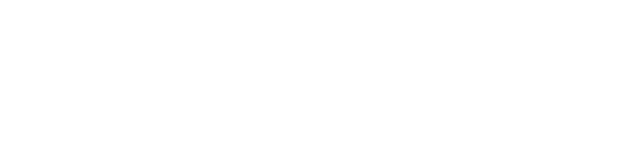
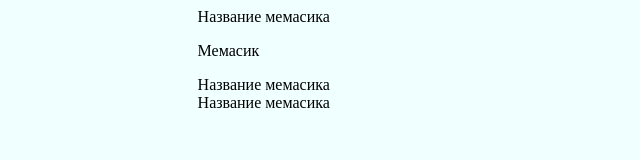
Before and after one commit to Smetan-dot/cssBayan, a plain HTML site: page cssBayan/index.html in a window 1280 px wide. Shown: the whole page, without its empty margins (0-640 px from the left). Drawn offline with Linux system fonts and the light colour scheme.

Commit message:
feat: create basic frame accordion and add style.css (Fri, Mar 10, 2023 11:17:09 AM)

```diff
--- a/cssBayan/index.html
+++ b/cssBayan/index.html
@@ -5,8 +5,31 @@
     <meta http-equiv="X-UA-Compatible" content="IE=edge">
     <meta name="viewport" content="width=device-width, initial-scale=1.0">
     <title>Document</title>
+    <link rel="stylesheet" href="style.css">
 </head>
 <body>
-
+    <div class="accordion">
+        <label class="accordion_row">
+          <input type='radio' name='radio_accordion' checked="checked">
+          <div class="mem_name">Название мемасика</div>
+          <div class="accordion_content">
+            <p>Мемасик</p>
+            </div>
+        </label>
+        <label class="accordion_row">
+          <input type='radio' name='radio_accordion'>
+          <div class="mem_name">Название мемасика</div>
+          <div class="accordion_content">
+            <p>Мемасик</p>
+          </div>
+        </label>
+        <label class="accordion_row">
+          <input type='radio' name='radio_accordion'>
+          <div class="mem_name">Название мемасика</div>
+          <div class="accordion_content">
+            <p>Мемасик</p>
+          </div>
+        </label>
+      </div>
 </body>
 </html>
--- /dev/null
+++ b/cssBayan/style.css
@@ -0,0 +1,21 @@
+body {
+    max-width: 1920px;
+    background-color:azure;
+}
+
+.accordion {
+    width: 70%;
+    margin: auto;
+}
+
+.accordion_row input {
+    display: none;
+}
+
+.accordion_content {
+    display: none;
+}
+
+.accordion_row input:checked ~ .accordion_content {
+    display: block;
+}
```
